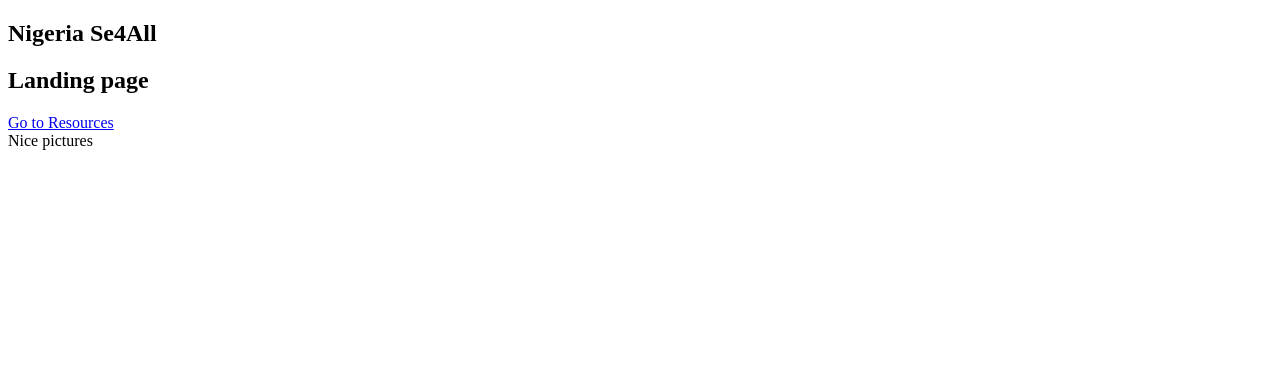
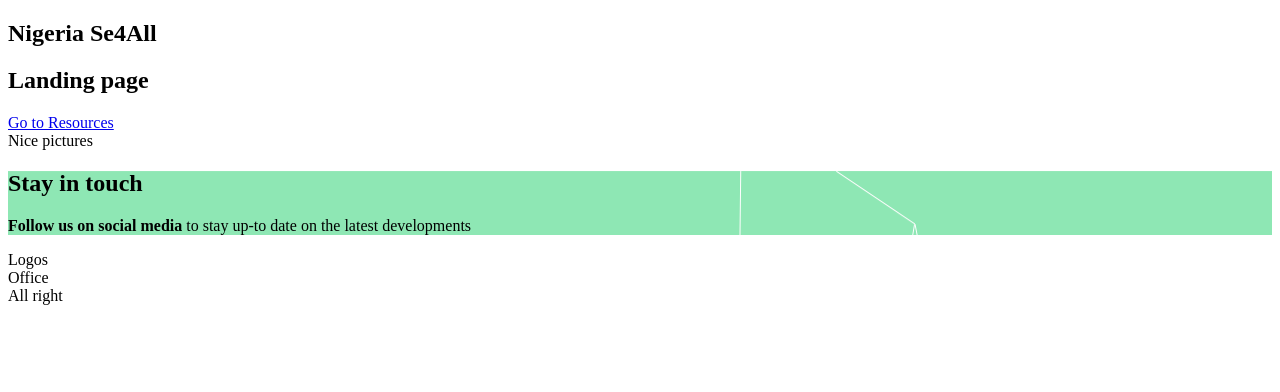
Before and after one commit to rl-institut/NESP2_website, a Flask app: page / in a window 1280 px wide. Shown: the top 392 px of the page. Run offline with Flask 2, Linux system fonts and the light colour scheme.

Commit message:
Structure the website's footer

```diff
--- a/templates/base.html
+++ b/templates/base.html
@@ -6,7 +6,6 @@
 </head>
 <nav>
   <h1>Nigeria Se4All</h1>
-
 </nav>
 <section class="content">
   <header>
@@ -16,4 +15,22 @@
     <div class="flash">{{ message }}</div>
   {% endfor %}
   {% block content %}{% endblock %}
+  <footer>
+    {% block footer %}
+    <div id="footer-content" class="grid-x">
+  <div id="footer-stay-in-touch-div" class="cell grid-x">
+    <div class="cell medium-6">
+      <h2>Stay in touch</h2>
+      <p><b>Follow us on social media</b> to stay up-to date on the latest developments</p>
+    </div>
+        <div id="footer-stay-in-touch-icons" class="cell medium-6">
+
+    </div>
+  </div>
+  <div id="footer-logos" class="cell">Logos</div>
+  <div id="footer-contact" class="cell">Office</div>
+  <div id="footer-license" class="cell">All right</div>
+</div>
+    {% endblock footer %}
+  </footer>
 </section>
```
